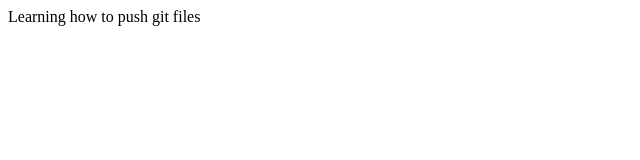
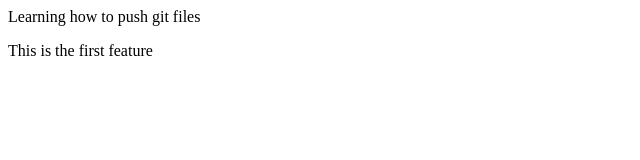
Before and after one commit to aastha060204/localrepo, a plain HTML site: page index.html in a window 1280 px wide. Shown: the whole page, without its empty margins (0-640 px from the left). Drawn offline with Linux system fonts and the light colour scheme.

Commit message:
Adding a new feature

```diff
--- a/index.html
+++ b/index.html
@@ -1 +1,2 @@
 <p>Learning how to push git files</p>
+<p>This is the first feature</p>
```
